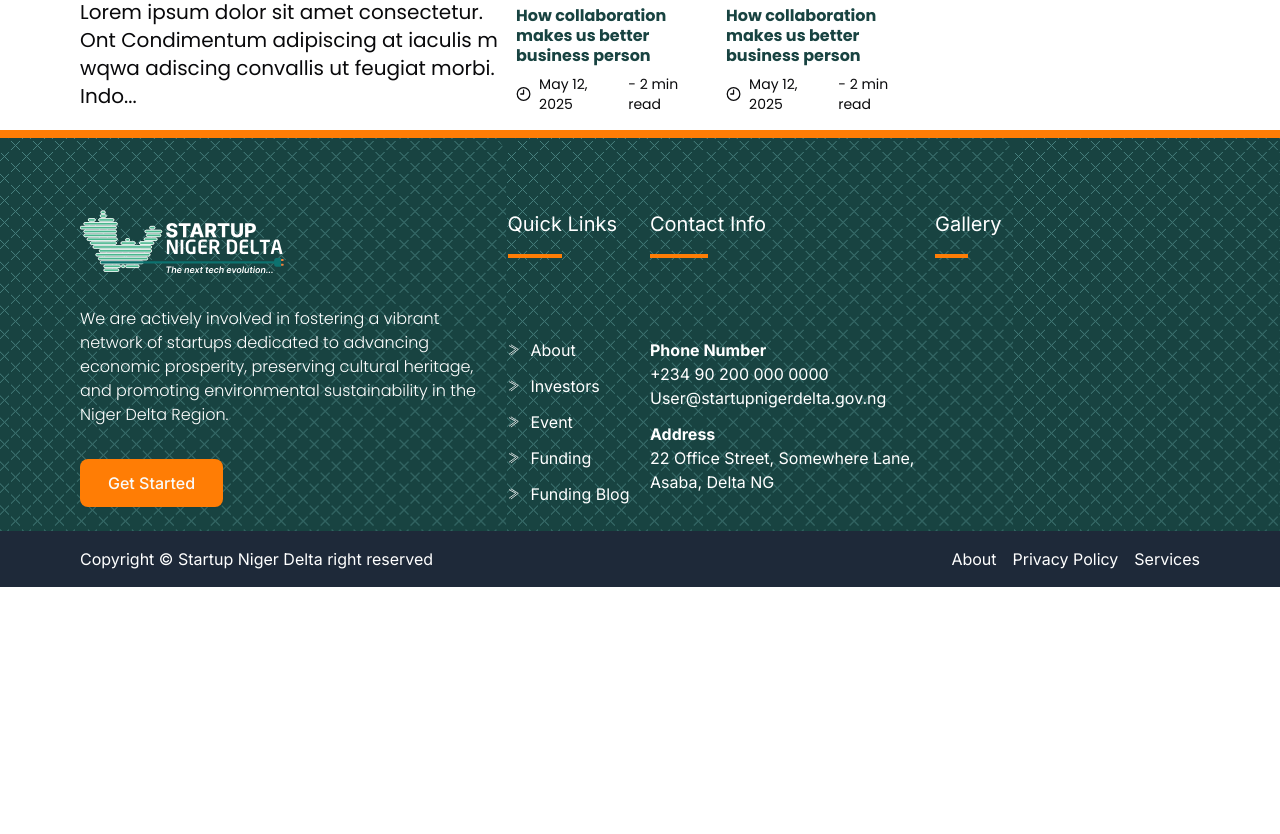
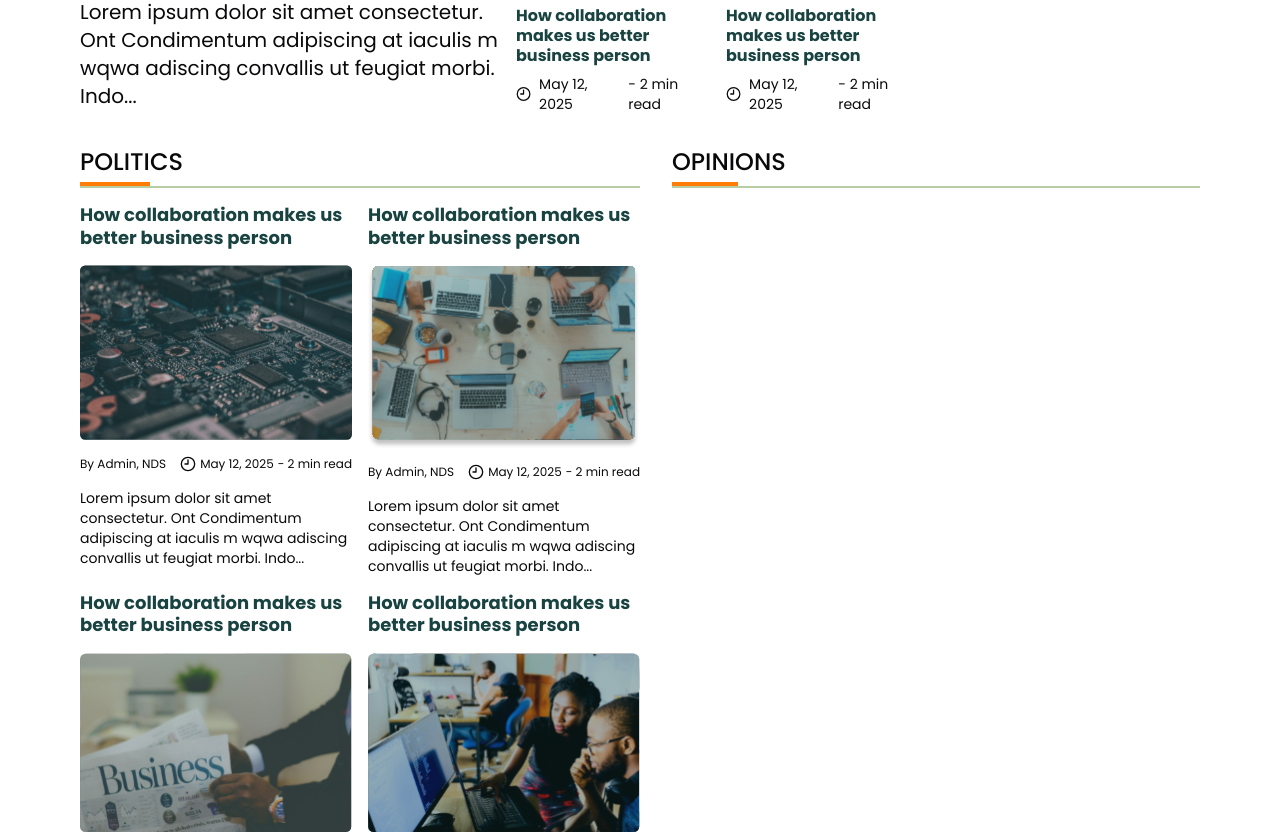
Before and after one commit to Homorwunmi/startup-niger-delta, a Next.js app: page /news in a window 1280 px wide. Shown: the part 1621-2455 px from the top of the page. Before the commit the page ends 2208 px from the top, so only its background shows below. Built offline with nearby package versions, Linux system fonts and the light colour scheme.

Commit message:
feat: add news sections for Politics and Opinions with dynamic data rendering

```diff
--- a/app/news/page.tsx
+++ b/app/news/page.tsx
@@ -215,6 +215,46 @@ export default function Page() {
 
         <div>Hello</div>
       </section>
+
+      <section className="flex items-stretch gap-8 px-20 py-4 2xl:container 2xl:mx-auto">
+        <div className="w-1/2">
+          <NewsTop title="Politics" />
+
+          <ul className="grid grid-cols-2 gap-4 mt-4">
+            {data.map(
+              (dta, i) =>
+                i > 0 && (
+                  <li key={dta.id} className="flex flex-col gap-4 font-poppins">
+                    <h3 className="text-custom-green text-lg font-bold leading-tight">
+                      {dta.title}
+                    </h3>
+                    <figure>
+                      <Image
+                        src={dta.imageUrl}
+                        alt="news"
+                        width={500}
+                        height={300}
+                      />
+                    </figure>
+                    <div className="flex items-center justify-between text-xs">
+                      <p>{dta.author}</p>
+                      <p className="flex items-center gap-1">
+                        <Clock9 size={16} />
+                        <span>{dta.date}</span>
+                        <span>- 2 min read</span>
+                      </p>
+                    </div>
+                    <p className="text-sm">{dta.description}</p>
+                  </li>
+                )
+            )}
+          </ul>
+        </div>
+
+        <div className="flex-1">
+          <NewsTop title="Opinions" />
+        </div>
+      </section>
     </main>
   );
 }
```
